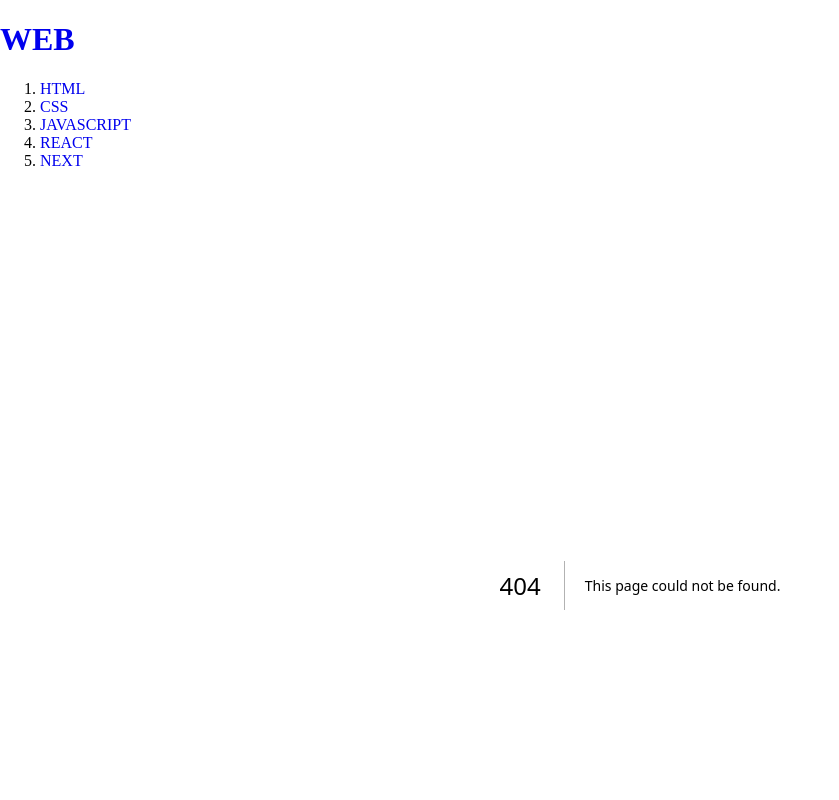
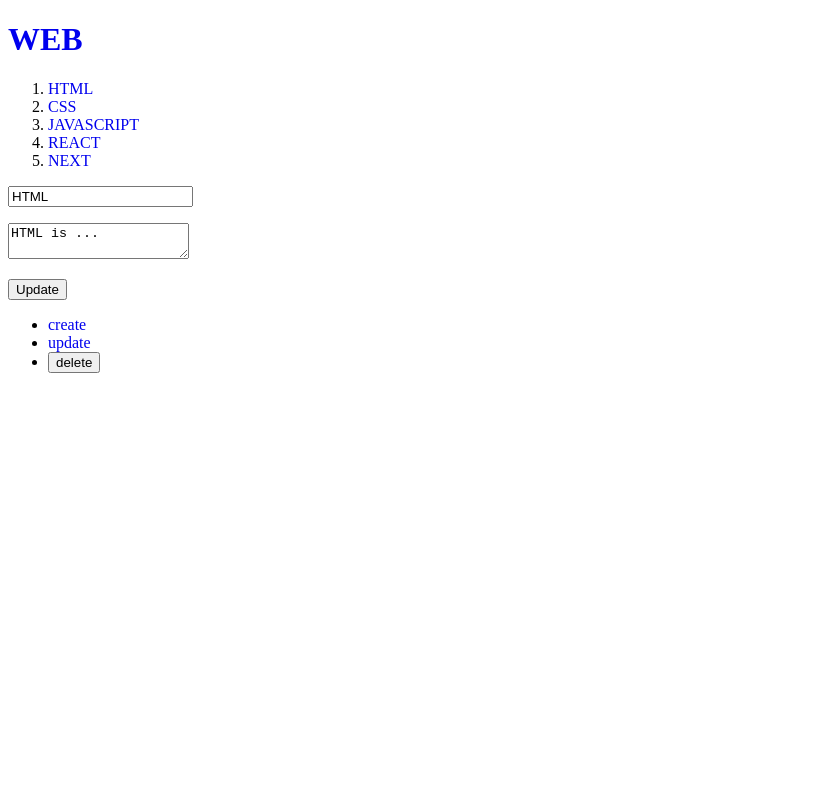
Before and after one commit to kingmuraa/Coding-Everybody, a Next.js app in the folder next-app/: page /update/1 in a window 1280 px wide. Before the commit this address had no page. Shown: the top 800 px of the page, without its empty margins (0-839 px from the left). Built offline with nearby package versions, Linux system fonts and the light colour scheme; data requests are answered from the project's data file.

Commit message:
15. 글수정

```diff
--- a/next-app/db.json
+++ b/next-app/db.json
@@ -12,17 +12,17 @@
     },
     {
       "title": "JAVASCRIPT",
-      "body": "javascript is ...",
+      "body": "Javascript is ...",
       "id": 3
     },
     {
       "title": "REACT",
-      "body": "react is ...",
+      "body": "React is ...",
       "id": 4
     },
     {
       "title": "NEXT",
-      "body": "next is ...",
+      "body": "Next is ...",
       "id": 5
     }
   ],
--- a/next-app/src/app/read/[id]/page.js
+++ b/next-app/src/app/read/[id]/page.js
@@ -1,5 +1,5 @@
 export default async function Read(props) {
-    const resp = await fetch(`http://localhost:9999/topics/${props.params.id}`);
+    const resp = await fetch(`http://localhost:9999/topics/${props.params.id}`, {cache: 'no-cache'});
     const topic = await resp.json();
     return (
         <>
--- /dev/null
+++ b/next-app/src/app/update/[id]/page.js
@@ -0,0 +1,53 @@
+"use client"
+
+import {useRouter, useParams} from 'next/navigation';
+import { useEffect, useState } from 'react';
+
+export default function Update(){
+    const [title, setTitle] = useState('');
+    const [body, setBody] = useState('');
+    const router = useRouter();
+    const params = useParams();
+    const id = params.id;
+
+    useEffect(()=>{
+        fetch(`http://localhost:9999/topics/`+ id)
+        .then(resp => resp.json())
+        .then(result => {
+            setTitle(result.title);
+            setBody(result.body);
+        });
+    }, []);
+    return (
+        <form onSubmit={(e)=>{
+            e.preventDefault();
+            const title = e.target.title.value
+            const body = e.target.body.value
+            const options = {
+                method: 'PATCH',
+                headers: {
+                    'Content-Type': 'application/json'
+                },
+                body: JSON.stringify({title, body})
+            }
+            fetch('http://localhost:9999/topics/'+id, options)
+                .then(res=> res.json())
+                .then(result => {
+                    console.log(result)
+                    const lastId = result.id;
+                    router.refresh();
+                    router.push(`/read/${lastId}`)
+                });
+        }}>
+            <p>
+                <input type="text" name="title" placeholder="title" value={title} onChange={e=>setTitle(e.target.value)}/>
+            </p>
+            <p>
+                <textarea name="body" placeholder="body" value={body} onChange={e=>setBody(e.target.value)}></textarea>
+            </p>
+            <p>
+                <input type="submit" value="Update"/>
+            </p>
+        </form>
+    )
+}
```
